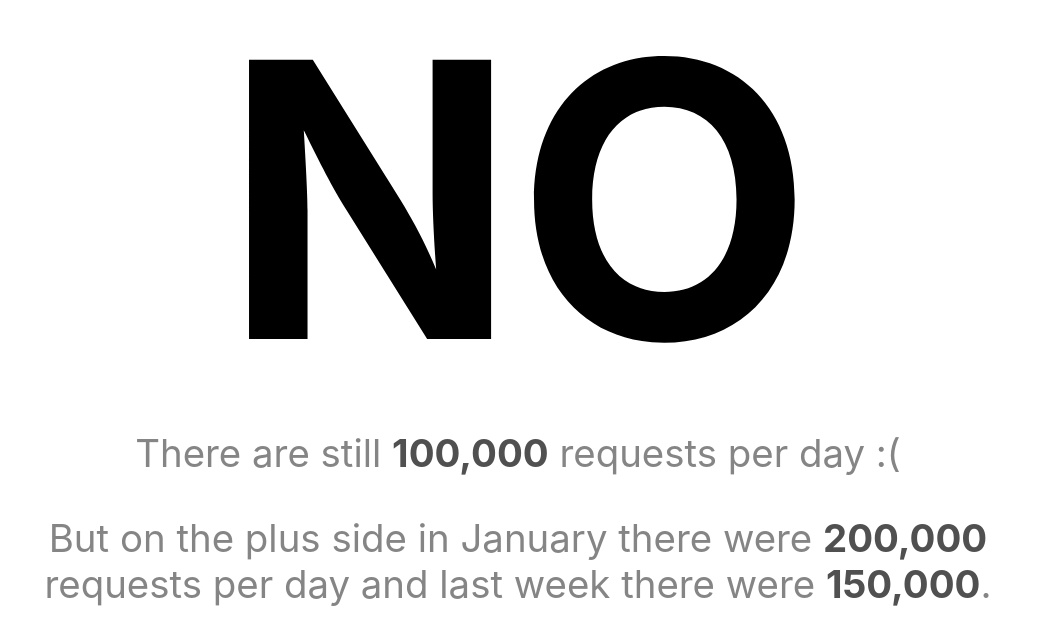
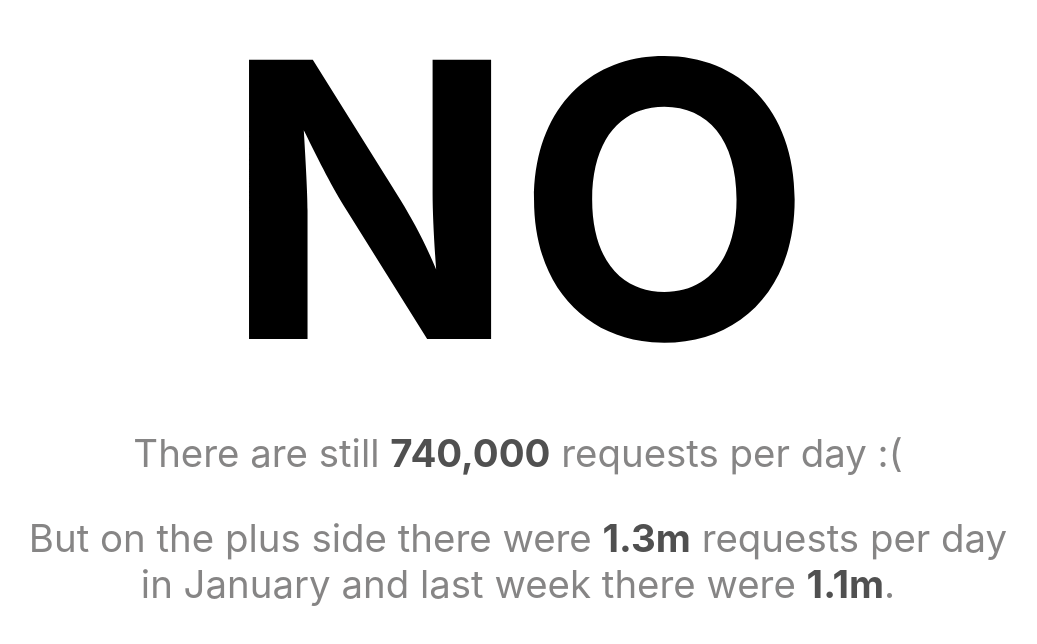
Before and after one commit to Ianfeather/canweturnoffthepublisher, a plain HTML site: page index.html in a window 1280 px wide. Shown: the whole page, without its empty margins (122-1159 px from the left). Drawn offline with Linux system fonts and the light colour scheme.

Commit message:
Updated to real stats

```diff
--- a/index.html
+++ b/index.html
@@ -45,8 +45,8 @@
 <body>
   <div class="container">
     <h1 class="no">No</h1>
-    <p class="text first">There are still <strong>100,000</strong> requests per day :(</p>
-    <p class="text">But on the plus side in January there were <strong>200,000</strong> requests per day and last week there were <strong>150,000</strong>.</p>
+    <p class="text first">There are still <strong>740,000</strong> requests per day :(</p>
+    <p class="text">But on the plus side there were <strong>1.3m</strong> requests per day in January and last week there were <strong>1.1m</strong>.</p>
   </div>
 </body>
 </html>
```
